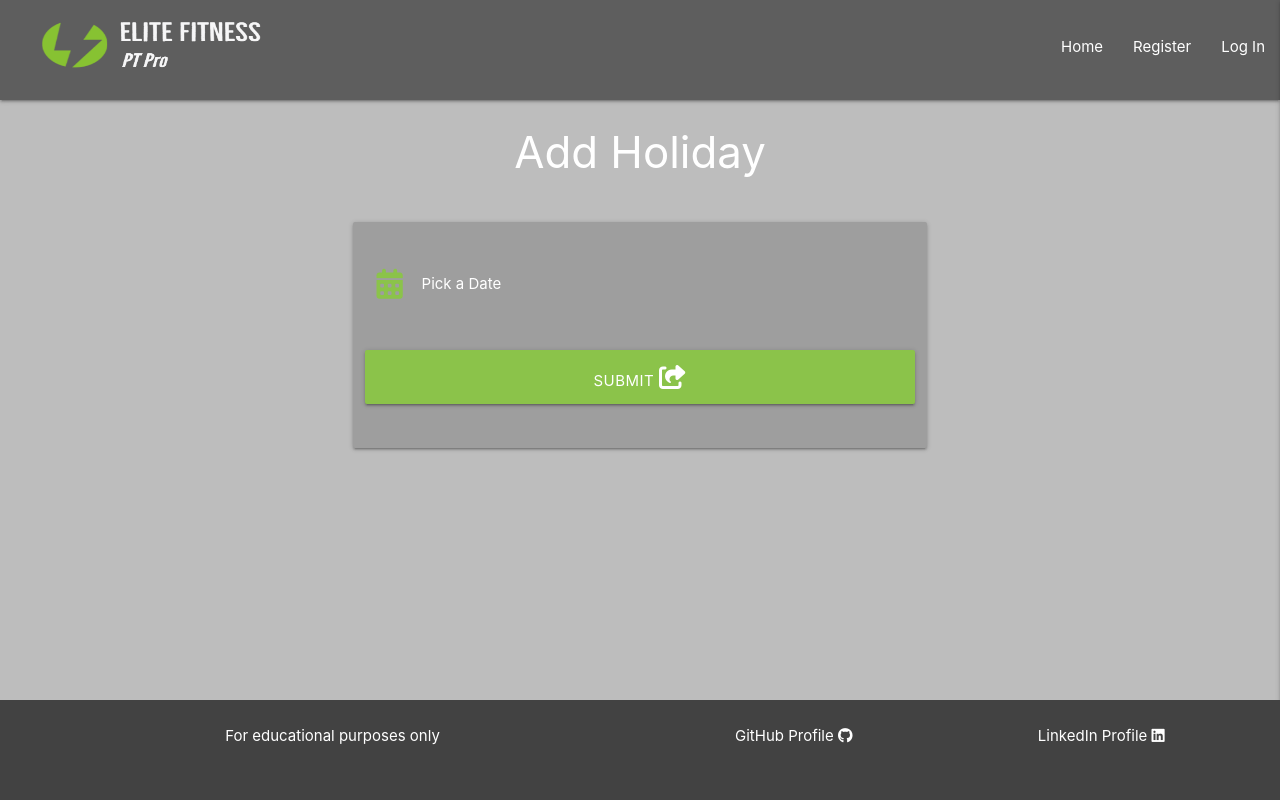
After one commit to andrewcannan/elite-pt-pro, a Flask app: template eliteptpro/templates/holiday.html in a window 1280 px wide. The commit adds this page. Run offline with Flask 3, Linux system fonts and the light colour scheme; the template is opened without the code that fills it, so the values that code supplies are empty; some libraries are stand-ins or nearby versions.

Commit message:
add form to book holiday and route to add to db

```diff
--- /dev/null
+++ b/eliteptpro/templates/holiday.html
@@ -0,0 +1,26 @@
+{% extends "base.html" %}
+{% block content %}
+<div class="row center-align">
+    <h3 class="white-text">Add Holiday</h3>
+</div>
+<div class="row">
+    <form class="col s12 m8 offset-m2" method="POST" action="{{ url_for('holiday') }}">
+        <div class="card-panel grey draken-3">
+            <!-- Datepicker -->
+            <div class="row">
+                <div class="input-field col s12">
+                    <i class="fa-solid fa-calendar-days prefix light-green-text"></i>
+                    <input id="date" name="date" type="text" class="datepicker validate" required>
+                    <label for="date" class="white-text">Pick a Date</label>
+                </div>
+            </div>
+            <!-- Submit button -->
+            <div class="row">
+                <button type="submit" class="col s12 btn-large light-green white-text text-shadow">
+                    Submit <i class="fa-solid fa-share-from-square"></i>
+                </button>
+            </div>
+        </div>
+    </form>
+</div>
+{% endblock %}
--- a/eliteptpro/templates/pt_sessions.html
+++ b/eliteptpro/templates/pt_sessions.html
@@ -35,7 +35,7 @@
         <div class="col s12 m8 offset-m2 center-align">
 
             <a class="waves-effect waves-light btn-large"
-                href="{{ url_for('pt_sessions', username=session['user']) }}">Add Holiday <i
+                href="{{ url_for('holiday') }}">Add Holiday <i
                     class="fa-solid fa-plus"></i></a>
         </div>
     </div>
```
Also changed, not shown: eliteptpro/routes.py (+21 -2 lines).
